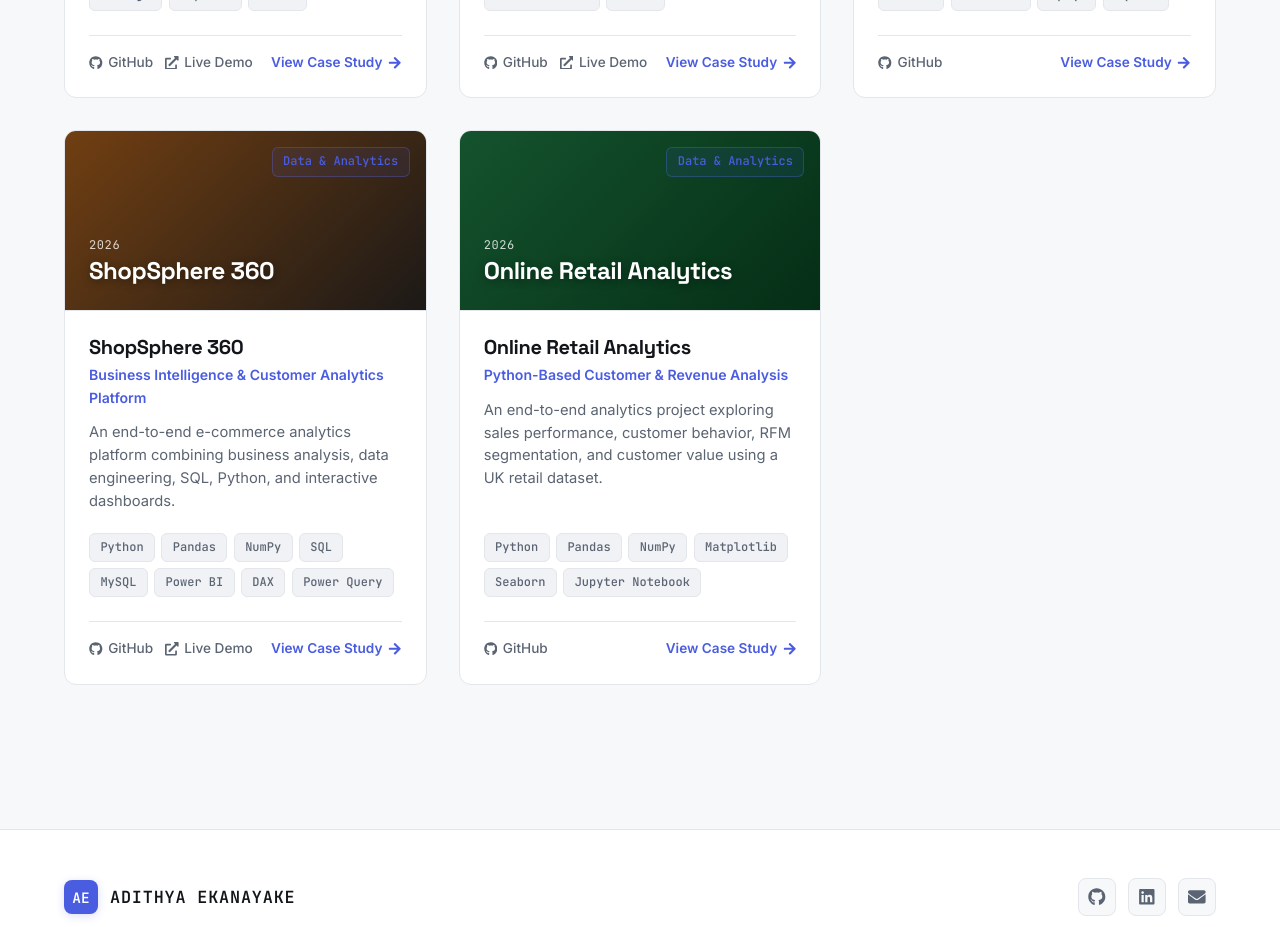
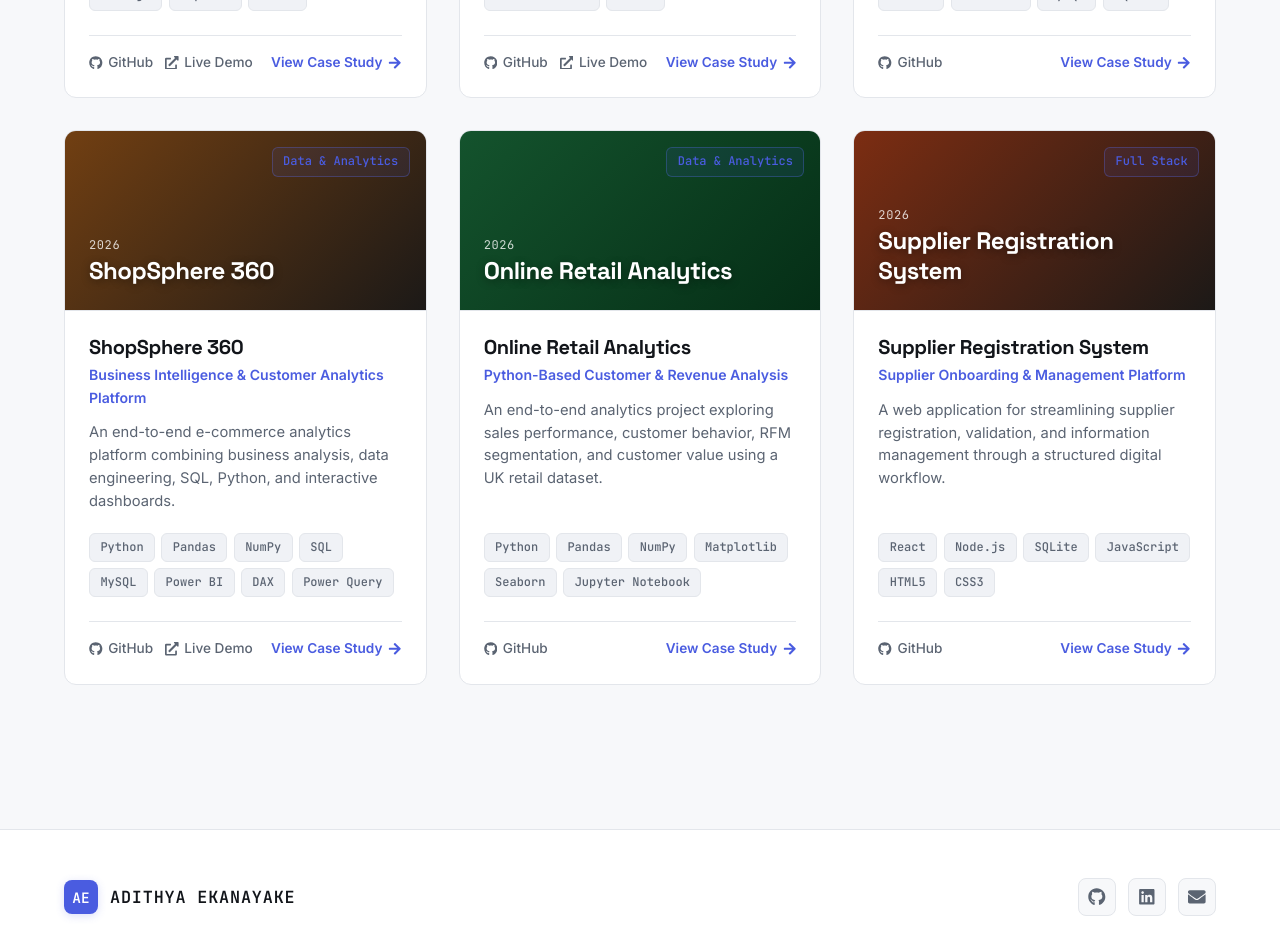
Before and after one commit to Adithya-Ekanayake/Adithya-Ekanayake, a React (Create React App) app: page /projects in a window 1280 px wide. Shown: the part 860-1787 px from the top of the page. Built offline with nearby package versions, Linux system fonts and the light colour scheme.

Commit message:
Add supplier registration project

```diff
--- a/src/data/projects.js
+++ b/src/data/projects.js
@@ -208,5 +208,45 @@ year: 2026,
     featured: true,
     imageBg: 'linear-gradient(135deg, #14532D 0%, #052E16 100%)',
     accentColor: '#4ADE80'
+  },
+  {
+    id: 'supplier-registration-system',
+    slug: 'supplier-registration-system',
+    title: 'Supplier Registration System',
+    tagline: 'Supplier Onboarding & Management Platform',
+    description: 'A web application for streamlining supplier registration, validation, and information management through a structured digital workflow.',
+    problem: 'Manual supplier onboarding makes it difficult to collect complete information, validate submissions, and keep supplier records consistent.',
+    solution: 'Built a responsive registration workflow that guides suppliers through form submission while giving administrators a clearer way to review and manage supplier data.',
+    keyFeatures: [
+      'Structured supplier registration and profile management',
+      'Form validation for complete and consistent submissions',
+      'Responsive interface for suppliers and administrators',
+      'Centralized workflow for reviewing supplier information'
+    ],
+    technologies: ['React', 'Node.js', 'SQLite', 'JavaScript', 'HTML5', 'CSS3'],
+    architecture: [
+      { step: 'Registration UI', description: 'Responsive React forms for collecting supplier and business information' },
+      { step: 'Validation Layer', description: 'Client and server validation for reliable supplier submissions' },
+      { step: 'API Layer', description: 'Node.js service handling registration and supplier record operations' },
+      { step: 'Data Store', description: 'SQLite persistence for supplier profiles and registration status' }
+    ],
+    challenges: [
+      'Designing a registration flow that stays clear as supplier requirements grow',
+      'Keeping validation and stored supplier data consistent across the workflow'
+    ],
+    lessonsLearned: [
+      'Well-structured forms reduce friction and improve data quality at the source',
+      'Separating the interface, API, and data layers makes future workflow changes easier'
+    ],
+    futureImprovements: [
+      'Add role-based approval and supplier status tracking',
+      'Add document uploads, notifications, and audit history'
+    ],
+    githubUrl: 'https://github.com/Adithya-Ekanayake/Supplier-Registration-System',
+    year: 2026,
+    category: 'Full Stack',
+    featured: true,
+    imageBg: 'linear-gradient(135deg, #7C2D12 0%, #1C1917 100%)',
+    accentColor: '#FB923C'
   }
 ];
```
